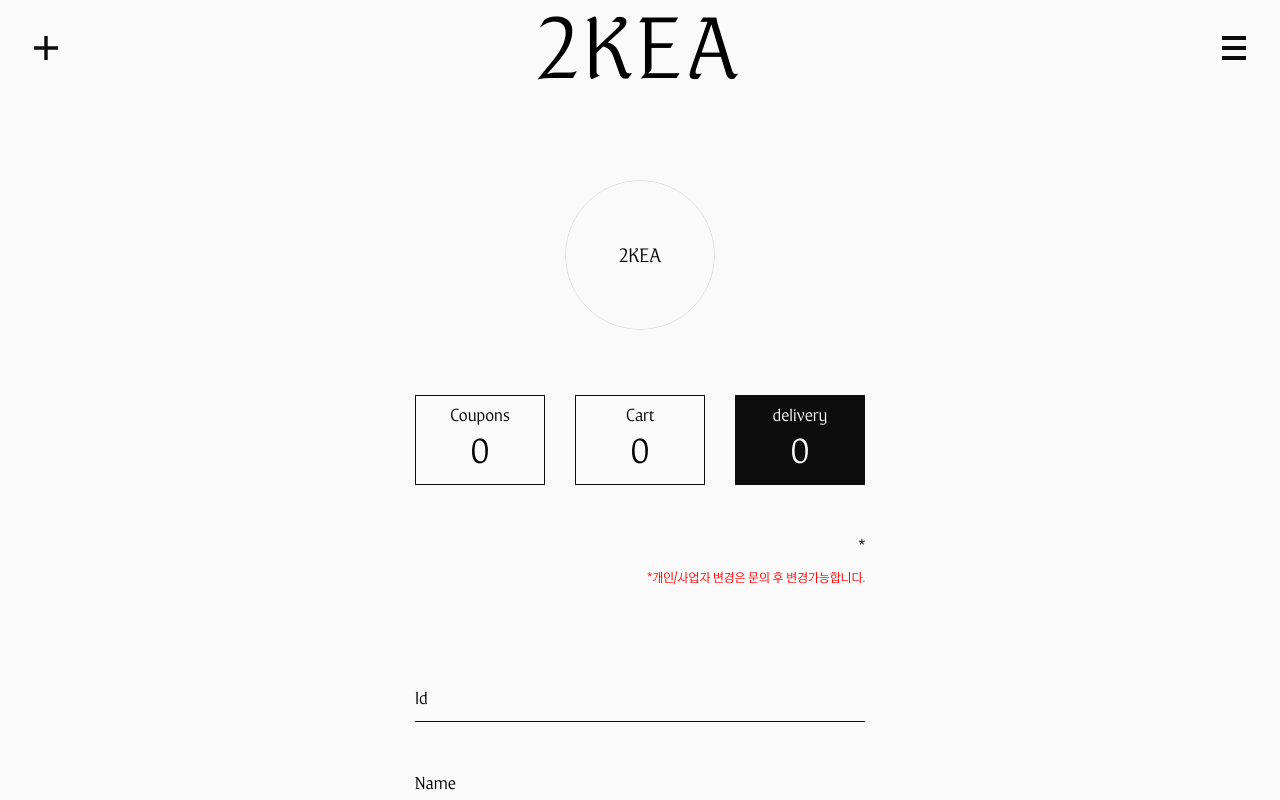
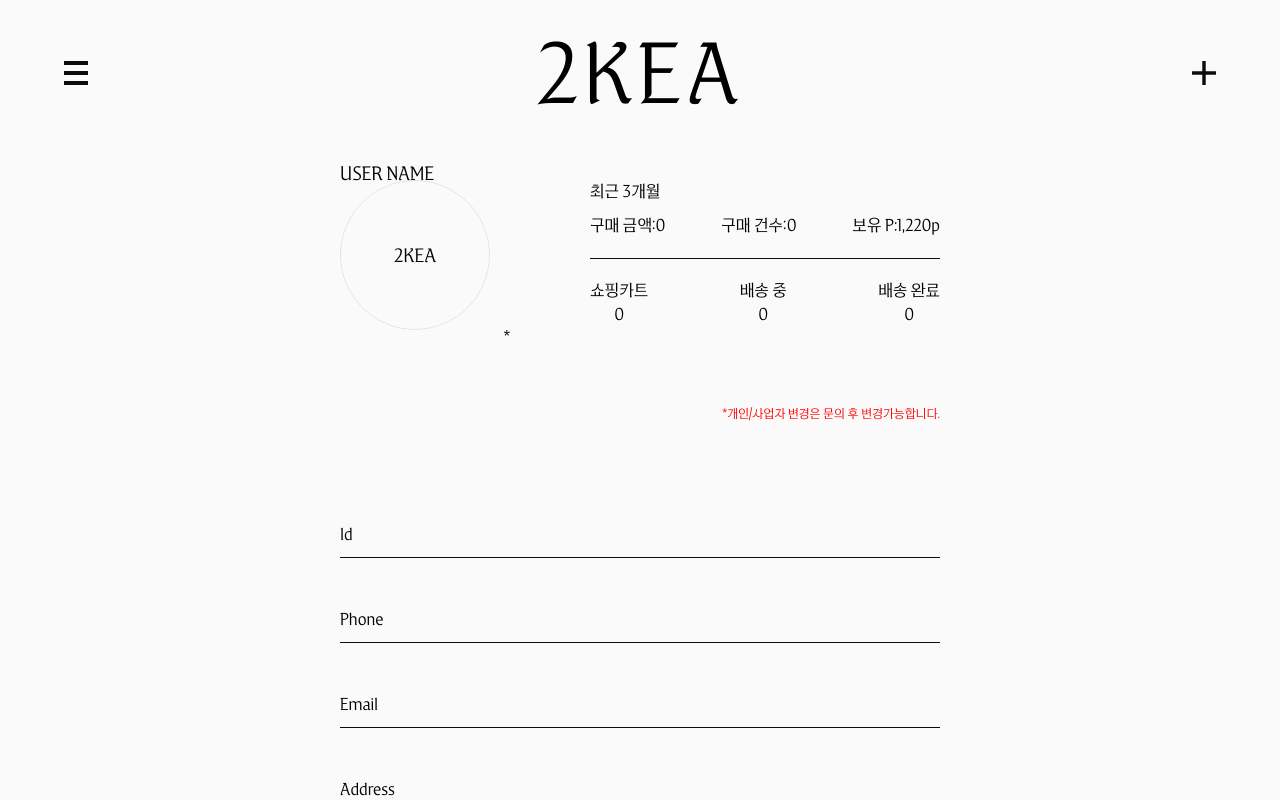
Before and after one commit to dozeoffzz/2KEA-Studio, a React (Vite) app: page /auth/me in a window 1280 px wide. Shown: the top 800 px of the page. Built offline with nearby package versions, Linux system fonts and the light colour scheme; no server answers.

Commit message:
feat: 마이페이지 제작중
-헤더 위치 상의후 변경

```diff
--- a/src/components/common/Header.jsx
+++ b/src/components/common/Header.jsx
@@ -23,11 +23,11 @@ const Overlay = styled.div`
   z-index: 999;
 `;
 const HeaderContainer = styled.header`
-  padding: 0px 30px;
+  padding: 25px 60px;
   position: fixed;
   top: 0;
   width: 100%;
-  height: ${(props) => (props.isOpen ? "330px" : "100px")};
+  height: ${(props) => (props.isOpen ? "350px" : "120px")};
   flex-shrink: 0;
   background-color: transparent;
   z-index: 1000;
@@ -199,13 +199,13 @@ export default function Header() {
       <HeaderContainer isScroll={isScroll} isOpen={isOpen}>
         <HeaderWrap>
           <PlusButton onClick={ClickOpenMenu} isOpen={isOpen} isScroll={isScroll}>
-            <img src={plusIcon} />
+            <img src={menuIcon} />
           </PlusButton>
           <Brand to={"/"} animated={animated}>
             <Logo>2KEA</Logo>
           </Brand>
           <MenuButton onClick={ClickOpenMenu} isOpen={isOpen} isScroll={isScroll}>
-            <img src={menuIcon} />
+            <img src={plusIcon} />
           </MenuButton>
         </HeaderWrap>
         {/* // useState로 값변경하기 위해 프롭스 전달 */}
--- a/src/pages/AllListPage.jsx
+++ b/src/pages/AllListPage.jsx
@@ -521,9 +521,7 @@ export default function AllListPage() {
               {list}
             </CurrentPage>
           ))}
-          <PageNationButton
-            onClick={() => setCurrentPage(currentPage < totalPage.length ? currentPage + 1 : totalPage.length)}
-          >
+          <PageNationButton onClick={() => setCurrentPage(currentPage <= totalPage ? currentPage + 1 : totalPage)}>
             Next
           </PageNationButton>
           <PageNationButton onClick={() => setCurrentPage(4)}>Last</PageNationButton>
--- a/src/pages/LoginPage.jsx
+++ b/src/pages/LoginPage.jsx
@@ -83,6 +83,7 @@ const InputInfo = styled.p`
   }
   ${({ theme }) => theme.media.mobile} {
     font-size: ${Theme.fontsize.mobile.small};
+    width: 80px;
   }
 `;
 
@@ -146,6 +147,7 @@ const SignupButton = styled(NavLink)`
 const DesignText = styled.p`
   font-size: ${Theme.fontsize.desktop.section};
   text-align: center;
+  letter-spacing: 0.1rem;
 
   ${({ theme }) => theme.media.tablet} {
     font-size: ${Theme.fontsize.tablet.section};
--- a/src/pages/MyPage.jsx
+++ b/src/pages/MyPage.jsx
@@ -22,10 +22,59 @@ const MyPageContainer = styled.div`
     height: auto;
   }
 `;
+
+const ProfileWrap = styled.div`
+  display: flex;
+  justify-content: space-between;
+  width: 600px;
+`;
+
+const ProfileInfoWrap = styled.div`
+  display: flex;
+  flex-direction: column;
+  width: 350px;
+  font-size: ${Theme.fontsize.desktop.medium};
+
+  ${({ theme }) => theme.media.tablet} {
+    font-size: ${Theme.fontsize.tablet.medium};
+  }
+  ${({ theme }) => theme.media.mobile} {
+    font-size: ${Theme.fontsize.mobile.small};
+  }
+`;
+
+const ProfileInfo = styled.div`
+  display: flex;
+`;
+
+const ProfileBuy = styled.div`
+  padding: 10px 0 20px 0;
+  display: flex;
+  justify-content: space-between;
+  gap: 20px;
+  border-bottom: 1px solid ${Theme.colors.black};
+`;
+
+const ProfileStatus = styled.div`
+  padding-top: 20px;
+  display: flex;
+  justify-content: space-between;
+`;
+
+const ProfileCart = styled.div`
+  display: flex;
+  flex-direction: column;
+  justify-content: center;
+  align-items: center;
+`;
+const ProfileDelivery = styled(ProfileCart)``;
+const ProfileDeliveryDone = styled(ProfileCart)``;
+
 const ProfileImg = styled.div`
   margin-bottom: 65px;
   position: relative;
   display: flex;
+  flex-direction: column;
   justify-content: center;
   align-items: center;
   width: 150px;
@@ -51,7 +100,7 @@ const ProfileImg = styled.div`
 const ImgEdit = styled.button`
   position: absolute;
   right: 0;
-  bottom: 0;
+  top: 0;
   font-size: ${Theme.fontsize.desktop.content};
   color: ${Theme.colors.blacktext};
 
@@ -62,47 +111,11 @@ const ImgEdit = styled.button`
     font-size: ${Theme.fontsize.mobile.medium};
   }
 `;
-const StatusWrap = styled.div`
-  display: flex;
-  justify-content: space-between;
-  align-items: center;
-  width: 450px;
-  height: 90px;
-  gap: 30px;
-
-  ${({ theme }) => theme.media.tablet} {
-    width: 300px;
-    gap: 15px;
-  }
-  ${({ theme }) => theme.media.mobile} {
-    width: 300px;
-    gap: 15px;
-  }
-`;
-
-const CouponsWrap = styled.div`
-  padding: 10px;
-  display: flex;
-  flex-direction: column;
-  justify-content: center;
-  align-items: center;
-  border: 1px solid ${Theme.colors.black};
-  width: 130px;
-  height: 100%;
-`;
-const CartWrap = styled(CouponsWrap)``;
-const CartWrapNav = styled(NavLink)`
-  display: flex;
-  flex-direction: column;
-  justify-content: center;
-  align-items: center;
-`;
-
-const DeleveringWrap = styled(CouponsWrap)`
-  background-color: ${Theme.colors.black};
-  color: ${Theme.colors.whitetext};
-`;
-const CouponsText = styled.p`
+const UserType = styled.p`
+  position: absolute;
+  right: -20px;
+  bottom: -20px;
+  text-align: right;
   font-size: ${Theme.fontsize.desktop.medium};
 
   ${({ theme }) => theme.media.tablet} {
@@ -112,44 +125,14 @@ const CouponsText = styled.p`
     font-size: ${Theme.fontsize.mobile.small};
   }
 `;
-const CouponsNum = styled.p`
-  font-size: ${Theme.fontsize.desktop.section};
-
-  ${({ theme }) => theme.media.tablet} {
-    font-size: ${Theme.fontsize.tablet.section};
-  }
-  ${({ theme }) => theme.media.mobile} {
-    font-size: ${Theme.fontsize.mobile.section};
-  }
-`;
-const CartText = styled(CouponsText)``;
-const CartNum = styled(CouponsNum)``;
-const DeliveringText = styled(CouponsText)``;
-const DeliveringNum = styled(CouponsNum)``;
-
-const UserType = styled.p`
-  margin-top: 50px;
-  width: 450px;
-  text-align: right;
-  font-size: ${Theme.fontsize.desktop.medium};
-
-  ${({ theme }) => theme.media.tablet} {
-    width: 300px;
-    font-size: ${Theme.fontsize.tablet.medium};
-  }
-  ${({ theme }) => theme.media.mobile} {
-    width: 300px;
-    font-size: ${Theme.fontsize.mobile.small};
-  }
-`;
 const UserTypeText = styled.p`
   margin-top: 10px;
   text-align: right;
-  width: 450px;
+  width: 600px;
   font-size: ${Theme.fontsize.desktop.mini};
   color: red;
   ${({ theme }) => theme.media.tablet} {
-    width: 300px;
+    width: 550px;
   }
   ${({ theme }) => theme.media.mobile} {
     width: 300px;
@@ -160,13 +143,16 @@ const MyInfo = styled.div`
   display: flex;
   flex-direction: column;
   gap: 50px;
+  min-width: 600px;
   font-size: ${Theme.fontsize.desktop.medium};
 
   ${({ theme }) => theme.media.tablet} {
     font-size: ${Theme.fontsize.tablet.medium};
+    min-width: 550px;
   }
   ${({ theme }) => theme.media.mobile} {
     font-size: ${Theme.fontsize.mobile.small};
+    min-width: 300px;
   }
 `;
 
@@ -177,23 +163,29 @@ const Input = styled.input`
 `;
 
 const NameWrap = styled.div`
+  position: absolute;
+  top: -20px;
+  left: 0;
+  font-size: ${Theme.fontsize.desktop.content};
+  text-align: left;
+`;
+const MobileWrap = styled.div`
   display: flex;
   justify-content: space-between;
   border-bottom: 1px solid ${Theme.colors.black};
-  width: 450px;
+  width: 100%;
   padding-bottom: 10px;
 
   ${({ theme }) => theme.media.tablet} {
-    width: 300px;
+    width: 100%;
   }
   ${({ theme }) => theme.media.mobile} {
-    width: 300px;
+    width: 100%;
   }
 `;
-const MobileWrap = styled(NameWrap)``;
-const EmailWrap = styled(NameWrap)``;
-const AddressWrap = styled(NameWrap)``;
-const IdWrap = styled(NameWrap)``;
+const EmailWrap = styled(MobileWrap)``;
+const AddressWrap = styled(MobileWrap)``;
+const IdWrap = styled(MobileWrap)``;
 const Button = styled.button`
   margin: 50px 0;
   display: flex;
@@ -213,6 +205,31 @@ const Button = styled.button`
   }
 `;
 
+const RecentItemContainer = styled.div`
+  display: flex;
+  gap: 30px;
+`;
+const RecentItemWrap = styled.div`
+  display: flex;
+  flex-direction: column;
+  gap: 20px;
+`;
+
+const RecentItem = styled.div`
+  display: flex;
+  flex-direction: column;
+  gap: 10px;
+  text-align: right;
+  width: 200px;
+  height: 294px;
+`;
+
+const RecentItemImg = styled.img`
+  width: 100%;
+  height: 100%;
+  object-fit: cover;
+`;
+
 export default function MyPage() {
   const [isEdit, setIsEdit] = useState(false);
   const [userInfo, setUserInfo] = useState(null);
@@ -227,6 +244,8 @@ export default function MyPage() {
     email: "",
     address: "",
   });
+  // 최근 본 상품 리스트를 가져오기 위한 상태값
+  const [recentProducts, setRecentProducts] = useState([]);
   const fileInputRef = useRef(null);
   // api 연결하기
   useEffect(() => {
@@ -297,9 +316,23 @@ export default function MyPage() {
     }
     setIsEdit(!isEdit);
   }
+  useEffect(() => {
+    const stored = JSON.parse(localStorage.getItem("recentProducts")) || [];
+    setRecentProducts(stored);
+  }, []);
   return (
     <MyPageContainer>
+      <ProfileWrap>
         <ProfileImg>
+          {isEdit ? (
+            <NameWrap>
+              <Input value={editData.name} onChange={(e) => setEditData({ ...editData, name: e.target.value })} />
+            </NameWrap>
+          ) : (
+            <NameWrap>
+              <p>{userInfo?.name || "USER NAME"}</p>
+            </NameWrap>
+          )}
           <img src={profileImg} alt="프로필 이미지" />
           {isEdit ? <ImgEdit onClick={handleEditClick}>Edit</ImgEdit> : null}
           <input
@@ -309,41 +342,39 @@ export default function MyPage() {
             style={{ display: "none" }}
             onChange={handleImageChange}
           />
+          <UserType>*{userInfo?.userType}</UserType>
         </ProfileImg>
-      <StatusWrap>
-        <CouponsWrap>
-          <CouponsText>Coupons</CouponsText>
-          <CouponsNum>0</CouponsNum>
-        </CouponsWrap>
-        <CartWrap>
-          <CartWrapNav to={"/cart"}>
-            <CartText>Cart</CartText>
-            <CartNum>{cartItem.length || 0}</CartNum>
-          </CartWrapNav>
-        </CartWrap>
-        <DeleveringWrap>
-          <DeliveringText>delivery</DeliveringText>
-          <DeliveringNum>0</DeliveringNum>
-        </DeleveringWrap>
-      </StatusWrap>
-      <UserType>*{userInfo?.userType}</UserType>
+        <ProfileInfoWrap>
+          <ProfileInfo>
+            <p>최근 3개월</p>
+          </ProfileInfo>
+          <ProfileBuy>
+            <p>구매 금액:0</p>
+            <p>구매 건수:0</p>
+            <p>보유 P:1,220p</p>
+          </ProfileBuy>
+          <ProfileStatus>
+            <ProfileCart>
+              <p>쇼핑카트</p>
+              <p>{cartItem.length}</p>
+            </ProfileCart>
+            <ProfileDelivery>
+              <p>배송 중</p>
+              <p>0</p>
+            </ProfileDelivery>
+            <ProfileDeliveryDone>
+              <p>배송 완료</p>
+              <p>0</p>
+            </ProfileDeliveryDone>
+          </ProfileStatus>
+        </ProfileInfoWrap>
+      </ProfileWrap>
       <UserTypeText>*개인/사업자 변경은 문의 후 변경가능합니다.</UserTypeText>
       <MyInfo>
         <IdWrap>
           <p>Id</p>
           <p>{userInfo?.loginId}</p>
         </IdWrap>
-        {isEdit ? (
-          <NameWrap>
-            <p>Name</p>
-            <Input value={editData.name} onChange={(e) => setEditData({ ...editData, name: e.target.value })} />
-          </NameWrap>
-        ) : (
-          <NameWrap>
-            <p>Name</p>
-            <p>{userInfo?.name}</p>
-          </NameWrap>
-        )}
         {isEdit ? (
           <MobileWrap>
             <p>Phone</p>
@@ -383,6 +414,25 @@ export default function MyPage() {
         )}
       </MyInfo>
       {isEdit ? <Button onClick={handleSave}>완료</Button> : <Button onClick={handleEditToggle}>수정</Button>}
+      <RecentItemWrap>
+        <p>최근 본 상품</p>
+        <div>
+          {recentProducts.length === 0 ? (
+            <p>최근 본 상품이 없습니다.</p>
+          ) : (
+            <RecentItemContainer>
+              {recentProducts.map((item) => (
+                <NavLink to={`/products/${item.category}/${item.id}`}>
+                  <RecentItem key={item.id}>
+                    <RecentItemImg src={item.img} alt={item.name} />
+                    <p>{item.name}</p>
+                  </RecentItem>
+                </NavLink>
+              ))}
+            </RecentItemContainer>
+          )}
+        </div>
+      </RecentItemWrap>
     </MyPageContainer>
   );
 }
```
Also changed, not shown: src/pages/DetailedPage.jsx (+25 -2 lines). Lines whose indentation alone changed are shown as unchanged.
